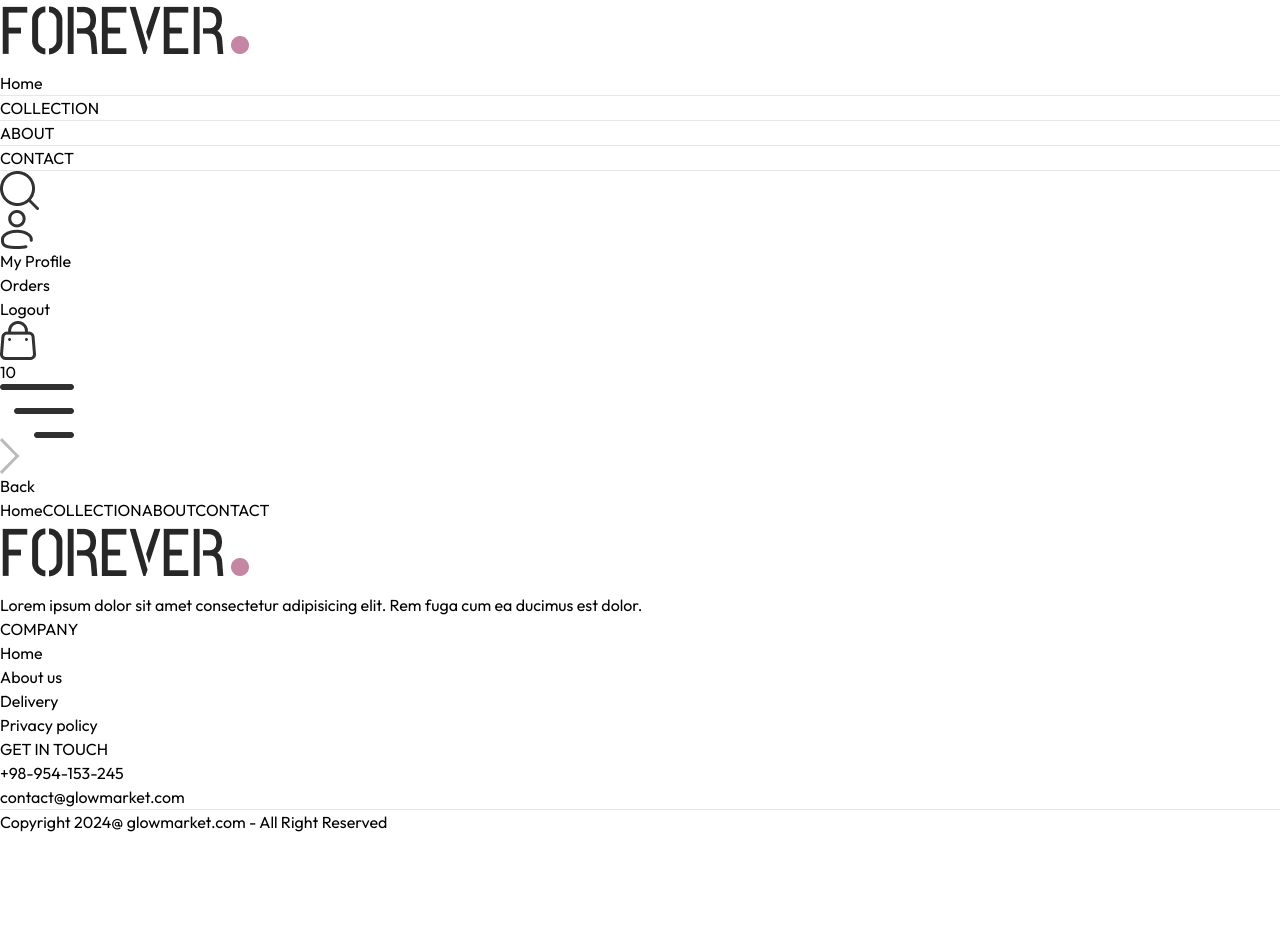
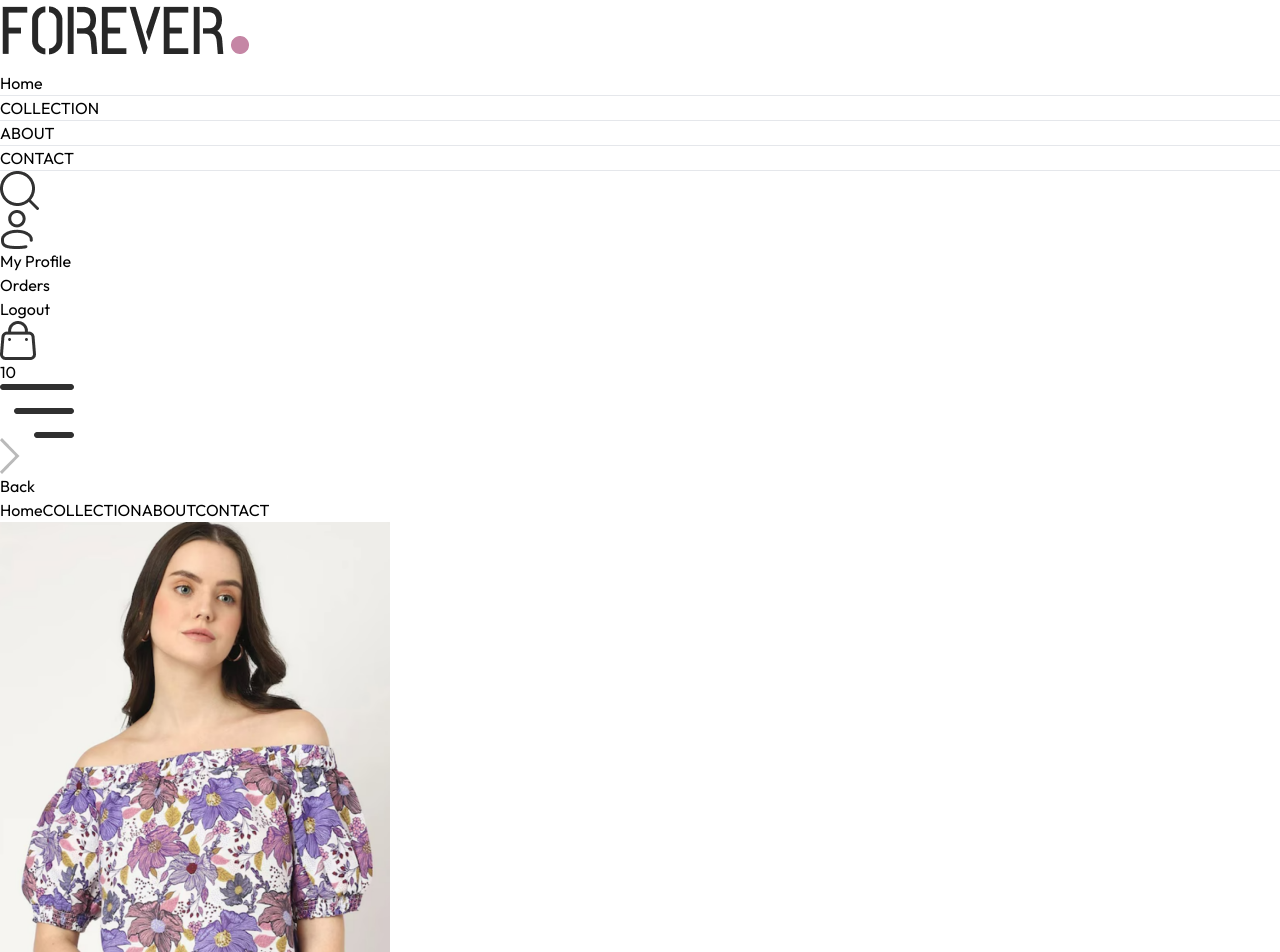
Before and after one commit to GhMamadreza84/E-Commerce-Shop-Front, a React (Vite) app: page /product/aaaaa in a window 1280 px wide. Shown: the top 952 px of the page. Before the commit the page ends 834 px from the top, so only its background shows below. Built offline with nearby package versions, Linux system fonts and the light colour scheme.

Commit message:
i map on the images of product page and now show it in ui

```diff
--- a/src/pages/Product.jsx
+++ b/src/pages/Product.jsx
@@ -29,7 +29,11 @@ const Product = () => {
         {/* Product Images */}
         <div className="flex flex-col-reverse flex-1 gap-3 sm:flex-row ">
           <div className="flex flex-col justify-between overflow-x-auto sm:overflow-y-auto sm:justify-normal sm:w-[18.7%] w-full ">
-
+            {
+              productData.image.map((item,index)=>(
+                <img className="w-[24%] sm:w-full sm:mb-3 flex-shrink-0 cursor-pointer " src={item } key={index} alt='image-product' />
+              ))
+            }
           </div>
         </div>
       </div>
```
